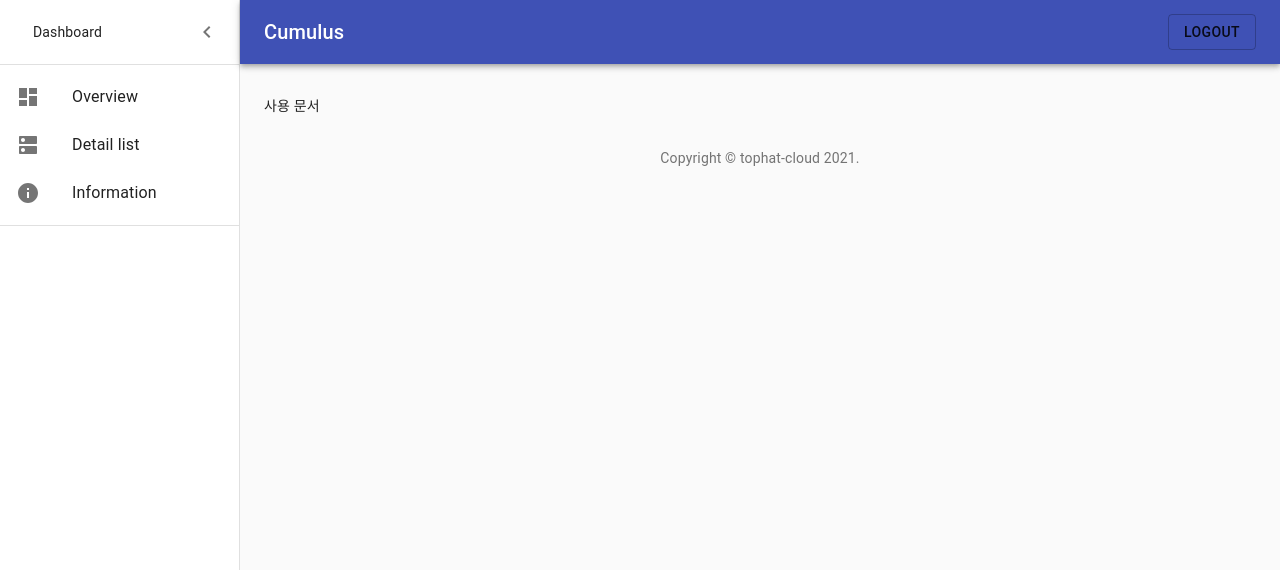
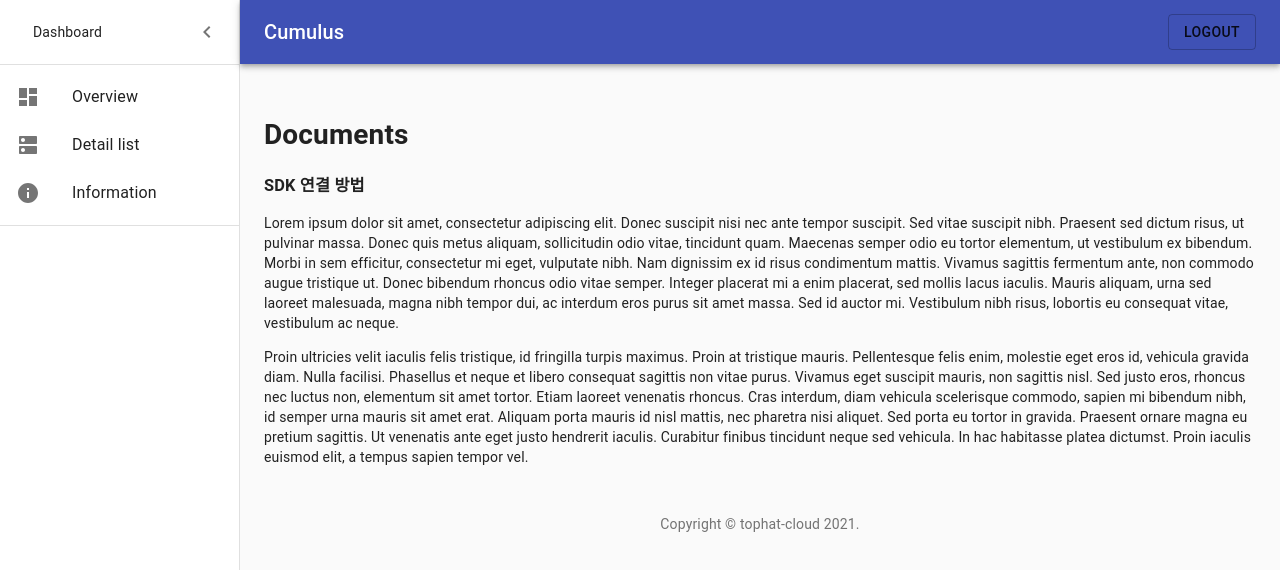
Before and after one commit to tophat-cloud/cumulus-front, a React (Create React App) app: page /dashboard/information in a window 1280 px wide. Shown: the top 570 px of the page. Built offline with nearby package versions, Linux system fonts and the light colour scheme.

Commit message:
Add sample data

```diff
--- a/src/dashboard/Information/Information.js
+++ b/src/dashboard/Information/Information.js
@@ -13,8 +13,39 @@ export default function Information() {
   const fixedHeightPaper = clsx(classes.paper, classes.fixedHeight);
 
   return (
-    <>
-      <DashboardComponent>사용 문서</DashboardComponent>
-    </>
+    <DashboardComponent>
+      <h1>Documents</h1>
+      <h3>SDK 연결 방법</h3>
+      <p>
+        Lorem ipsum dolor sit amet, consectetur adipiscing elit. Donec suscipit
+        nisi nec ante tempor suscipit. Sed vitae suscipit nibh. Praesent sed
+        dictum risus, ut pulvinar massa. Donec quis metus aliquam, sollicitudin
+        odio vitae, tincidunt quam. Maecenas semper odio eu tortor elementum, ut
+        vestibulum ex bibendum. Morbi in sem efficitur, consectetur mi eget,
+        vulputate nibh. Nam dignissim ex id risus condimentum mattis. Vivamus
+        sagittis fermentum ante, non commodo augue tristique ut. Donec bibendum
+        rhoncus odio vitae semper. Integer placerat mi a enim placerat, sed
+        mollis lacus iaculis. Mauris aliquam, urna sed laoreet malesuada, magna
+        nibh tempor dui, ac interdum eros purus sit amet massa. Sed id auctor
+        mi. Vestibulum nibh risus, lobortis eu consequat vitae, vestibulum ac
+        neque.
+      </p>
+
+      <p>
+        Proin ultricies velit iaculis felis tristique, id fringilla turpis
+        maximus. Proin at tristique mauris. Pellentesque felis enim, molestie
+        eget eros id, vehicula gravida diam. Nulla facilisi. Phasellus et neque
+        et libero consequat sagittis non vitae purus. Vivamus eget suscipit
+        mauris, non sagittis nisl. Sed justo eros, rhoncus nec luctus non,
+        elementum sit amet tortor. Etiam laoreet venenatis rhoncus. Cras
+        interdum, diam vehicula scelerisque commodo, sapien mi bibendum nibh, id
+        semper urna mauris sit amet erat. Aliquam porta mauris id nisl mattis,
+        nec pharetra nisi aliquet. Sed porta eu tortor in gravida. Praesent
+        ornare magna eu pretium sagittis. Ut venenatis ante eget justo hendrerit
+        iaculis. Curabitur finibus tincidunt neque sed vehicula. In hac
+        habitasse platea dictumst. Proin iaculis euismod elit, a tempus sapien
+        tempor vel.
+      </p>
+    </DashboardComponent>
   );
 }
```
